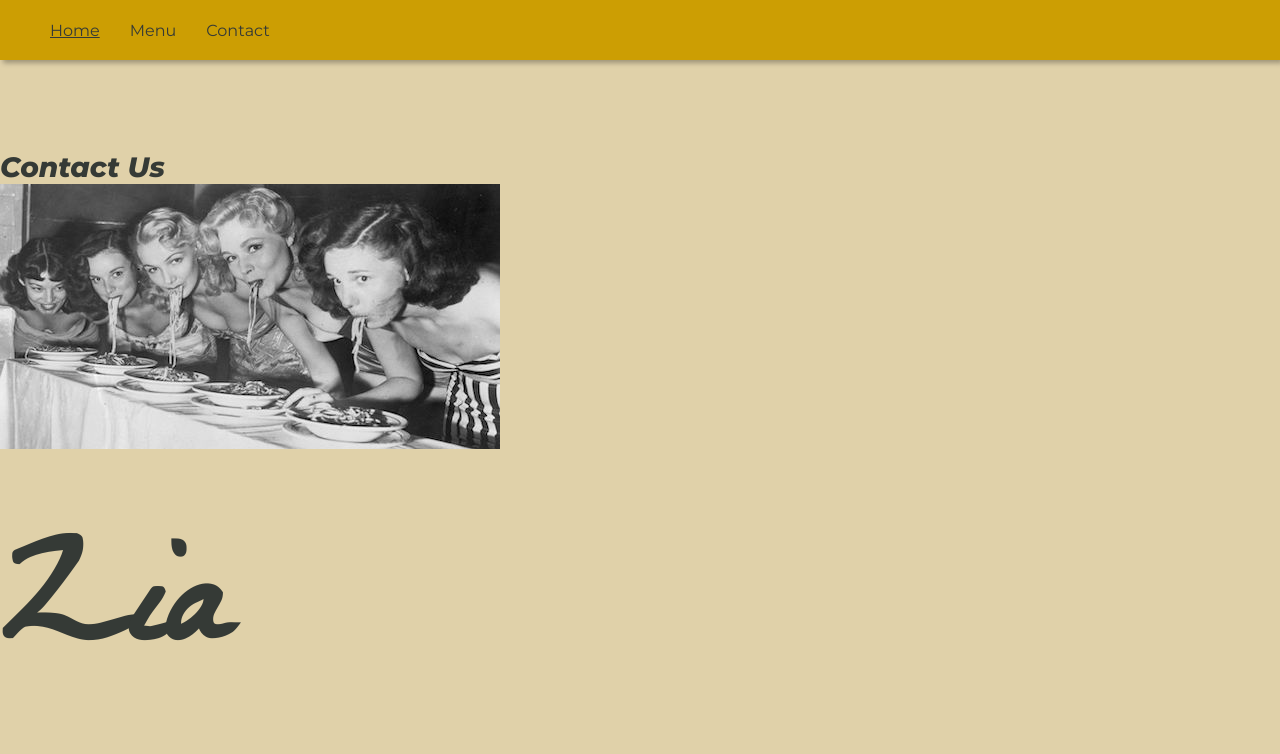
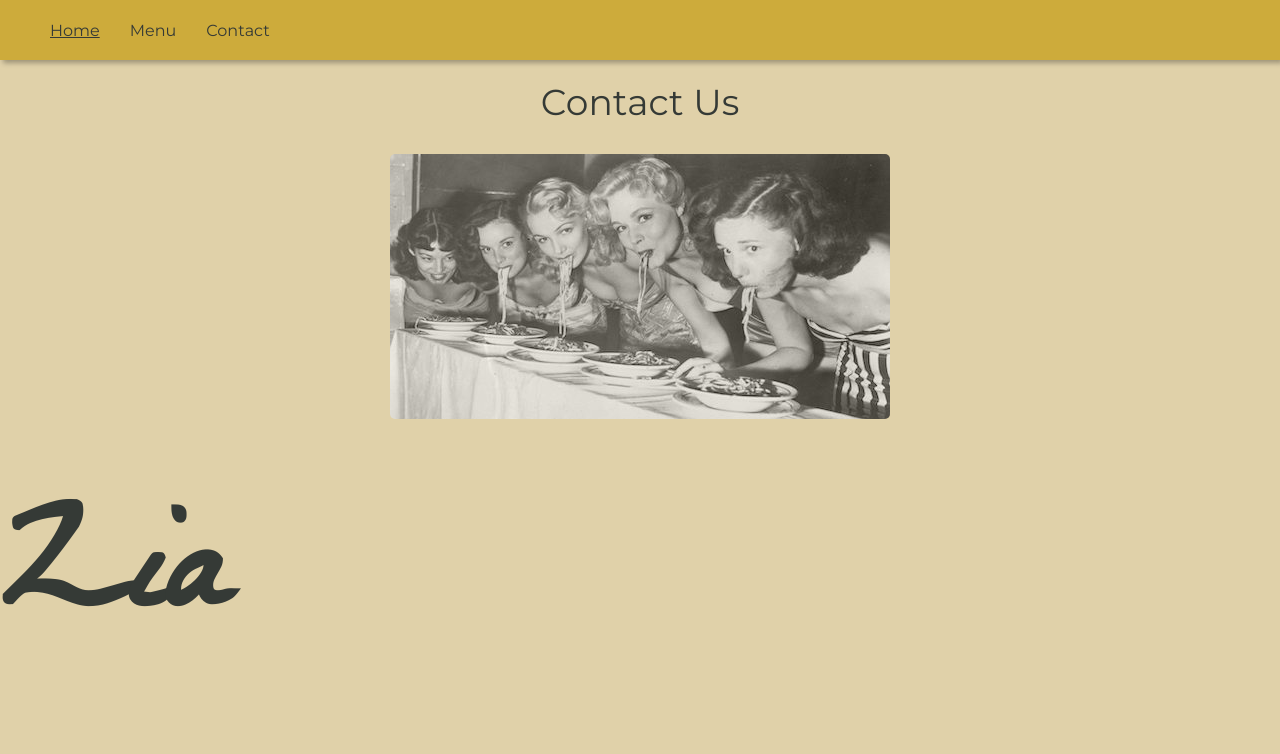
Before and after one commit to cynthem/Restaurant, a website built with webpack: page dist/index.html in a window 1280 px wide. Shown: the top 754 px of the page. Built offline with nearby package versions, Linux system fonts and the light colour scheme.

Commit message:
Create initial contact page layout styles

```diff
--- a/dist/index.html
+++ b/dist/index.html
@@ -18,6 +18,7 @@
                 <button class="contact-link">Contact</button>
             </div>
             <div class="main">
+                <div class="contact-main">
                     <div class="contact-title">
                         <h2 class="contact-header">Contact Us</h1>
                         <img class="spaghetti" src="../resources/spaghetti.jpeg">
@@ -82,6 +83,7 @@
                         <img class="original-text" src="../resources/ziaTeresa.jpeg">
                     </div>
                 </div>
+            </div>
             <div class="footer">
                 <p>Zia Teresa © 2022 | All Rights Reserved
                     <a href="https://github.com/doozles411" target="_blank">
--- a/dist/style.css
+++ b/dist/style.css
@@ -78,7 +78,7 @@
 }
 
 
-/* HOME PAGE */
+/* ALL PAGES */
 
 .container {
     height: 100vh;
@@ -90,7 +90,7 @@
 }
 
 .navbar {
-    background-color: rgb(204, 158, 3);
+    background-color: rgb(205, 171, 59);
     display: flex;
     align-items: center;
     gap: 30px;
@@ -103,7 +103,7 @@
     text-decoration: none;
     border: none;
     outline: none;
-    background-color: rgb(204, 158, 3);
+    background-color: rgb(205, 171, 59);
     font-family: 'Montserrat', serif;
     font-size: 16px;
 }
@@ -120,6 +120,20 @@
 .main {
     overflow-y: scroll;
 }
+
+.footer {
+    display: flex;
+    justify-content: center;
+    align-items: center;
+    box-shadow: -1px -1px 5px rgba(0, 0, 0, 0.1);
+}
+
+a > i:hover {
+    transform: scale(1.15);
+}
+
+
+/* HOME PAGE */
 
 .description {
     background-image: url('../resources/italianRestaurant.png');
@@ -181,13 +195,32 @@
     gap: 5px;
 }
 
-.footer {
+
+/* CONTACT PAGE */
+
+.contact-main {
     display: flex;
-    justify-content: center;
-    align-items: center;
-    box-shadow: -1px -1px 5px rgba(0, 0, 0, 0.1);
+    flex-direction: column;
+    justify-content: space-between;
+    margin-top: -70px;
 }
 
-a > i:hover {
-    transform: scale(1.15);
+.contact-title {
+    display: flex;
+    flex-direction: column;
+    gap: 30px;
 }
+
+.contact-header {
+    text-align: center;
+    font-style: normal;
+    font-weight: 400;
+    font-size: 36px;
+}
+
+.spaghetti {
+    width: 500px;
+    margin: 0 auto;
+    opacity: 0.8;
+    border-radius: 5px;
+}
```
Lines whose indentation alone changed are shown as unchanged.
